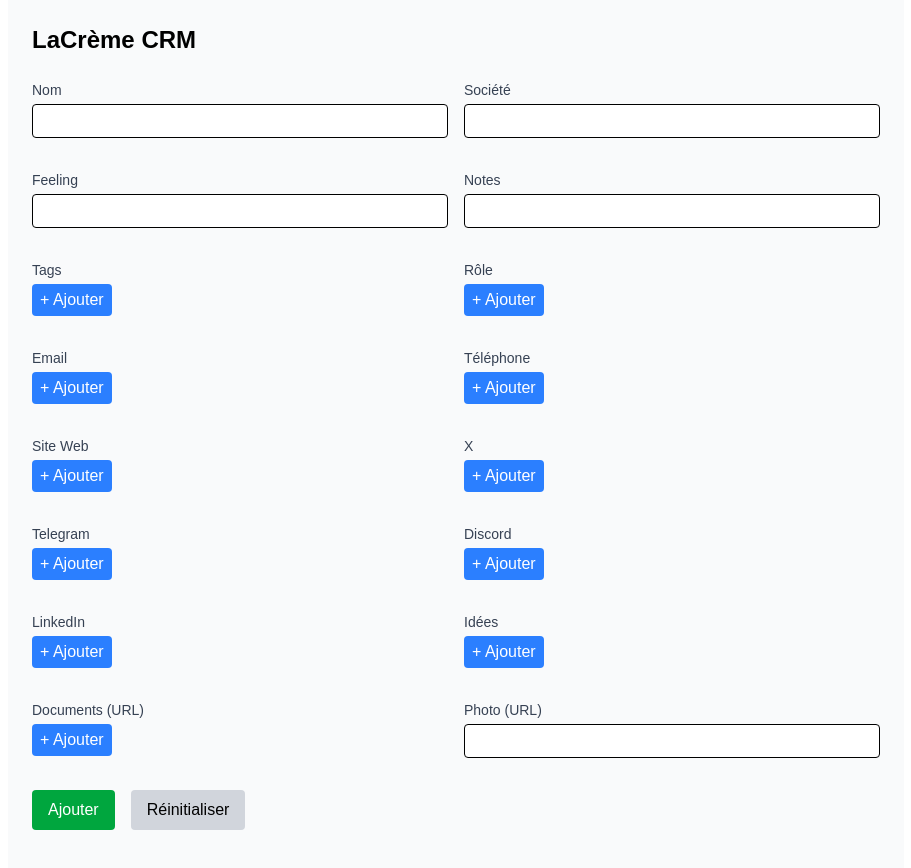
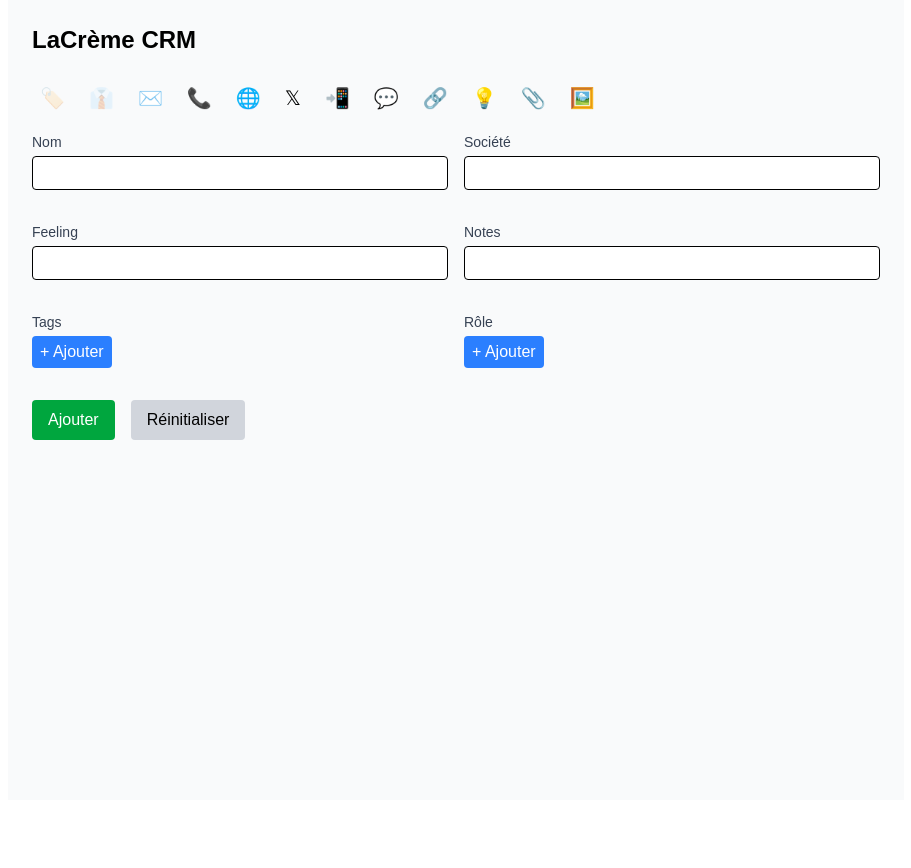
Before and after one commit to Grillon/la-creme-crm, a Next.js app: page / in a window 1280 px wide. Shown: the top 868 px of the page, without its empty margins (184-1095 px from the left). After the commit the page ends 800 px from the top, so only its background shows below. Built offline with nearby package versions, Linux system fonts and the light colour scheme.

Commit message:
features: utilisation icones

```diff
--- a/src/app/page.tsx
+++ b/src/app/page.tsx
@@ -2,6 +2,21 @@
 
 import { useState, useEffect } from "react";
 import { v4 as uuidv4 } from "uuid";
+
+const OPTIONAL_FIELDS = [
+  { key: "contactTags", label: "🏷️ Tags", multi: true },
+  { key: "contactRole", label: "👔 Rôle", multi: true },
+  { key: "contactEmail", label: "✉️ Email", multi: true },
+  { key: "contactPhone", label: "📞 Téléphone", multi: true },
+  { key: "contactWebsite", label: "🌐 Site Web", multi: true },
+  { key: "contactX", label: "𝕏 X", multi: true },
+  { key: "contactTelegram", label: "📲 Telegram", multi: true },
+  { key: "contactDiscord", label: "💬 Discord", multi: true },
+  { key: "contactLinkedin", label: "🔗 LinkedIn", multi: true },
+  { key: "contactIdeas", label: "💡 Idées", multi: true },
+  { key: "contactDocuments", label: "📎 Documents (URL)", multi: true },
+  { key: "contactPhoto", label: "🖼️ Photo (URL)", multi: false },
+];
 
 export default function Home() {
   const [contacts, setContacts] = useState([]);
@@ -25,6 +40,9 @@ export default function Home() {
     contactNotes: "",
   });
   const [editing, setEditing] = useState(false);
+  const [visibleFields, setVisibleFields] = useState(
+    new Set(["contactTags", "contactRole"])
+  );
 
   useEffect(() => {
     const stored = localStorage.getItem("contacts");
@@ -43,13 +61,13 @@ export default function Home() {
   };
 
   const handleUpdate = () => {
-    setContacts(contacts.map(c => c.id === form.id ? form : c));
+    setContacts(contacts.map((c) => (c.id === form.id ? form : c)));
     resetForm();
     setEditing(false);
   };
 
   const handleDelete = (id) => {
-    setContacts(contacts.filter(c => c.id !== id));
+    setContacts(contacts.filter((c) => c.id !== id));
   };
 
   const resetForm = () => {
@@ -72,20 +90,34 @@ export default function Home() {
       contactDocuments: [],
       contactNotes: "",
     });
+    setVisibleFields(new Set(["contactTags", "contactRole"]));
   };
 
   const handleEdit = (contact) => {
     setForm(contact);
+    const visible = new Set(["contactTags", "contactRole"]);
+    for (const [key, val] of Object.entries(contact)) {
+      if (
+        val &&
+        ((Array.isArray(val) && val.length > 0) ||
+          (!Array.isArray(val) && val !== ""))
+      ) {
+        visible.add(key);
+      }
+    }
+    setVisibleFields(visible);
     setEditing(true);
   };
 
   const renderField = (label, key, multi = false) => (
     <div className="mb-4">
-      <label className="block text-sm font-medium text-gray-700 dark:text-gray-300 mb-1">{label}</label>
+      <label className="block text-sm font-medium text-gray-700 dark:text-gray-300 mb-1">
+        {label}
+      </label>
       {multi ? (
         <div className="space-y-2">
           {form[key].map((val, i) => (
-            <div key={i} className="flex gap-2">
+            <div key={`${key}-${i}`} className="flex gap-2">
               <input
                 className="border rounded px-2 py-1 w-full bg-white dark:bg-gray-800 dark:text-white"
                 value={val}
@@ -102,14 +134,18 @@ export default function Home() {
                   const copy = form[key].filter((_, idx) => idx !== i);
                   setForm({ ...form, [key]: copy });
                 }}
-              >-</button>
+              >
+                -
+              </button>
             </div>
           ))}
           <button
             type="button"
             className="bg-blue-500 text-white px-2 py-1 rounded"
             onClick={() => setForm({ ...form, [key]: [...form[key], ""] })}
-          >+ Ajouter</button>
+          >
+            + Ajouter
+          </button>
         </div>
       ) : (
         <input
@@ -124,55 +160,130 @@ export default function Home() {
   return (
     <div className="p-6 max-w-4xl mx-auto text-black dark:text-white bg-gray-50 dark:bg-gray-900 min-h-screen">
       <h1 className="text-2xl font-bold mb-6">LaCrème CRM</h1>
+
+      <div className="flex flex-wrap gap-2 mb-4">
+        {OPTIONAL_FIELDS.map(({ key, label }) => (
+          <button
+            key={key}
+            type="button"
+            title={label.replace(/^[^\s]+\s/, "")}
+            onClick={() => setVisibleFields((prev) => new Set(prev).add(key))}
+            className={`text-xl px-2 py-1 rounded hover:bg-gray-200 dark:hover:bg-gray-700 ${
+              visibleFields.has(key) ? "opacity-30 pointer-events-none" : ""
+            }`}
+          >
+            {label.split(" ")[0]}
+          </button>
+        ))}
+      </div>
+
       <form className="grid grid-cols-1 md:grid-cols-2 gap-4 mb-8">
         {renderField("Nom", "contactName")}
         {renderField("Société", "contactCompany")}
         {renderField("Feeling", "contactFeeling")}
         {renderField("Notes", "contactNotes")}
-        {renderField("Tags", "contactTags", true)}
-        {renderField("Rôle", "contactRole", true)}
-        {renderField("Email", "contactEmail", true)}
-        {renderField("Téléphone", "contactPhone", true)}
-        {renderField("Site Web", "contactWebsite", true)}
-        {renderField("X", "contactX", true)}
-        {renderField("Telegram", "contactTelegram", true)}
-        {renderField("Discord", "contactDiscord", true)}
-        {renderField("LinkedIn", "contactLinkedin", true)}
-        {renderField("Idées", "contactIdeas", true)}
-        {renderField("Documents (URL)", "contactDocuments", true)}
-        {renderField("Photo (URL)", "contactPhoto")}
+        {[...visibleFields].map((fieldKey) => {
+          const field = OPTIONAL_FIELDS.find((f) => f.key === fieldKey);
+          return field
+            ? renderField(
+                field.label.replace(/^[^\s]+\s/, ""),
+                field.key,
+                field.multi
+              )
+            : null;
+        })}
         <div className="col-span-full flex gap-4">
           {editing ? (
-            <button type="button" className="bg-yellow-500 text-white px-4 py-2 rounded" onClick={handleUpdate}>Mettre à jour</button>
+            <button
+              type="button"
+              className="bg-yellow-500 text-white px-4 py-2 rounded"
+              onClick={handleUpdate}
+            >
+              Mettre à jour
+            </button>
           ) : (
-            <button type="button" className="bg-green-600 text-white px-4 py-2 rounded" onClick={handleAdd}>Ajouter</button>
+            <button
+              type="button"
+              className="bg-green-600 text-white px-4 py-2 rounded"
+              onClick={handleAdd}
+            >
+              Ajouter
+            </button>
           )}
-          <button type="button" className="bg-gray-300 dark:bg-gray-700 text-black dark:text-white px-4 py-2 rounded" onClick={resetForm}>Réinitialiser</button>
+          <button
+            type="button"
+            className="bg-gray-300 dark:bg-gray-700 text-black dark:text-white px-4 py-2 rounded"
+            onClick={resetForm}
+          >
+            Réinitialiser
+          </button>
         </div>
       </form>
 
       <div className="space-y-4">
-        {contacts.map(contact => (
-          <div key={contact.id} className="border p-4 rounded bg-white dark:bg-gray-800 shadow">
+        {contacts.map((contact) => (
+          <div
+            key={contact.id}
+            className="border p-4 rounded bg-white dark:bg-gray-800 shadow"
+          >
             <div className="flex justify-between items-center mb-2">
               <div>
                 <h2 className="text-xl font-bold">{contact.contactName}</h2>
-                {contact.contactCompany && <p className="text-sm text-gray-600 dark:text-gray-300">{contact.contactCompany}</p>}
-                {contact.contactRole?.length > 0 && <p className="text-sm text-gray-600 dark:text-gray-300">{contact.contactRole.join(", ")}</p>}
+                {contact.contactCompany && (
+                  <p className="text-sm text-gray-600 dark:text-gray-300">
+                    {contact.contactCompany}
+                  </p>
+                )}
+                {contact.contactRole?.length > 0 && (
+                  <p className="text-sm text-gray-600 dark:text-gray-300">
+                    {contact.contactRole.join(", ")}
+                  </p>
+                )}
               </div>
               <div className="space-x-2">
-                <button className="text-blue-600 dark:text-blue-400" onClick={() => handleEdit(contact)}>Modifier</button>
-                <button className="text-red-600 dark:text-red-400" onClick={() => handleDelete(contact.id)}>Supprimer</button>
+                <button
+                  className="text-blue-600 dark:text-blue-400"
+                  onClick={() => handleEdit(contact)}
+                >
+                  Modifier
+                </button>
+                <button
+                  className="text-red-600 dark:text-red-400"
+                  onClick={() => handleDelete(contact.id)}
+                >
+                  Supprimer
+                </button>
               </div>
             </div>
             <div className="grid grid-cols-1 md:grid-cols-2 gap-2 text-sm">
               {Object.entries(contact).map(([key, val]) => {
-                if (key === "id" || key === "contactName" || key === "contactCompany" || key === "contactRole") return null;
-                if (!val || (Array.isArray(val) && val.length === 0)) return null;
+                if (
+                  key === "id" ||
+                  key === "contactName" ||
+                  key === "contactCompany" ||
+                  key === "contactRole"
+                )
+                  return null;
+                if (!val || (Array.isArray(val) && val.length === 0))
+                  return null;
                 return (
                   <div key={key}>
-                    <strong>{key.replace("contact", "").replace(/([A-Z])/g, " $1").trim()}:</strong>
-                    {Array.isArray(val) ? <ul className="list-disc list-inside">{val.map((v, i) => <li key={i}>{v}</li>)}</ul> : <span> {val}</span>}
+                    <strong>
+                      {key
+                        .replace("contact", "")
+                        .replace(/([A-Z])/g, " $1")
+                        .trim()}
+                      :
+                    </strong>
+                    {Array.isArray(val) ? (
+                      <ul className="list-disc list-inside">
+                        {val.map((v, i) => (
+                          <li key={`${key}-${i}`}>{v}</li>
+                        ))}
+                      </ul>
+                    ) : (
+                      <span> {val}</span>
+                    )}
                   </div>
                 );
               })}
```
